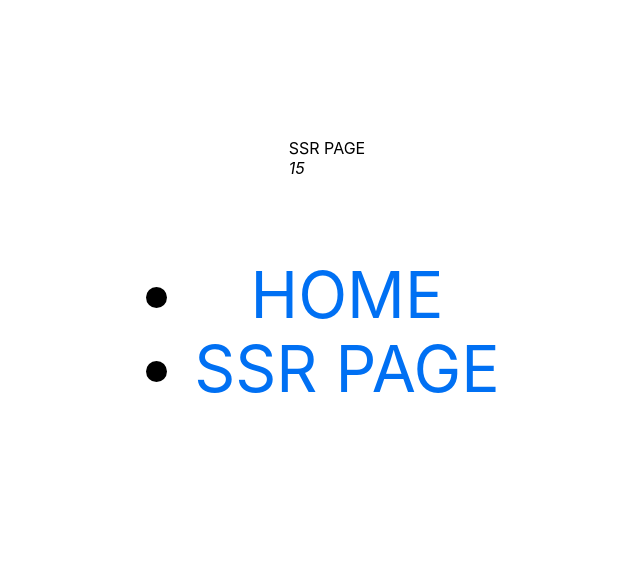
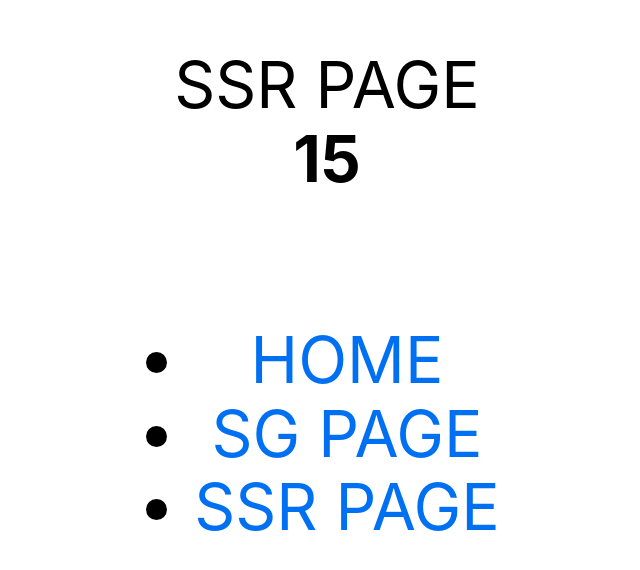
Before and after one commit to keidarcy/next-yarn-berry, a Next.js app: page /ssr in a window 1280 px wide. Shown: the part 104-674 px from the top of the page, without its empty margins (313-953 px from the left). Built offline with nearby package versions, Linux system fonts and the light colour scheme.

Commit message:
feat: new easy links

```diff
--- a/pages/index.tsx
+++ b/pages/index.tsx
@@ -19,6 +19,9 @@ export default function Home() {
         </h1>
 
         <ul className={styles.description}>
+          <li className={styles.title}>
+            <Link href="/">HOME(Static)</Link>
+          </li>
           <li className={styles.title}>
             <Link href="/sg">SG PAGE</Link>
           </li>
--- a/pages/ssr.tsx
+++ b/pages/ssr.tsx
@@ -12,16 +12,19 @@ export default function Ssr({ random }: { random: number }) {
       </Head>
 
       <main className={styles.main}>
-        <div className="main">
+        <div className={styles.title}>
           <p>
             SSR PAGE
             <br />
-            <em>{random}</em>
+            <h1 className={styles.title}>{random}</h1>
           </p>
         </div>
         <ul className={styles.description}>
           <li className={styles.title}>
             <Link href="/">HOME</Link>
+          </li>
+          <li className={styles.title}>
+            <Link href="/sg">SG PAGE</Link>
           </li>
           <li className={styles.title}>
             <Link href="/ssr">SSR PAGE</Link>
```
Also changed, not shown: pages/sg.tsx (+5 -2 lines).
